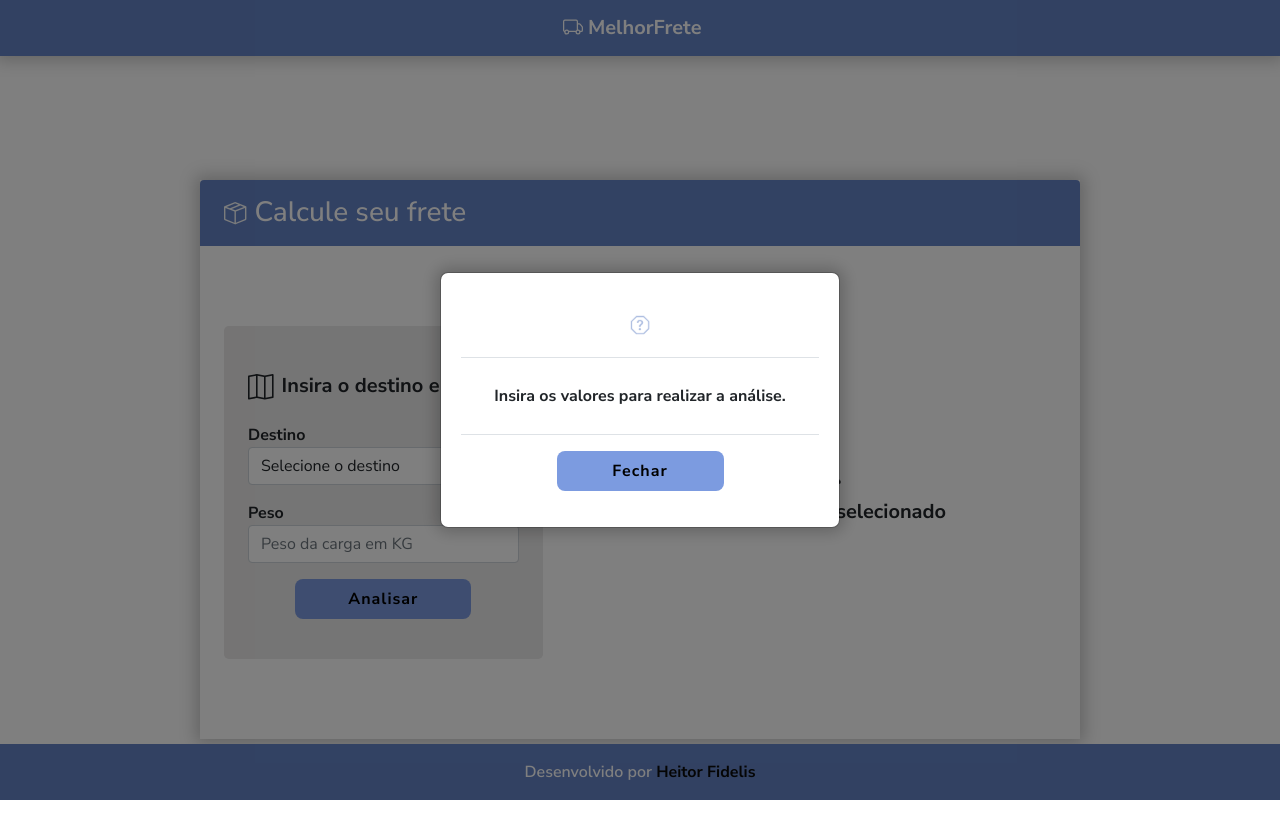
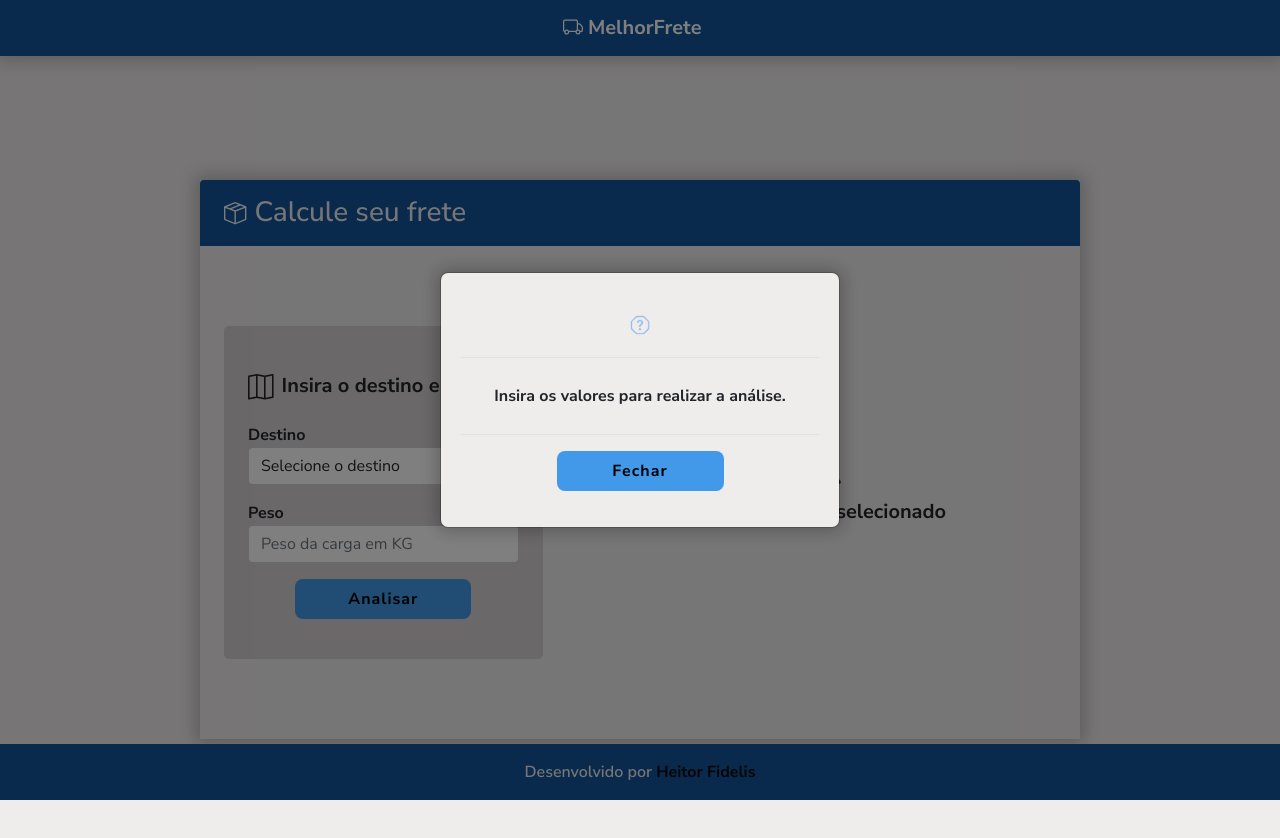
Before and after one commit to hfidelis/desafio-coorlab, a Vue app in the folder code/: page / in a window 1280 px wide. Both pictures are taken after a click on the button "Analisar". Built offline with nearby package versions, Linux system fonts and the light colour scheme; data requests are answered from the project's data file.

Commit message:
feat: Global css and vars added

```diff
--- a/code/src/App.vue
+++ b/code/src/App.vue
@@ -16,11 +16,6 @@ export default {
 </script>
 
 <style>
-  html, body {
-    height: 100vh;
-    width: 100vw;
-  }
-
   #app {
     height: 100%;
     width: 100%;
--- /dev/null
+++ b/code/src/assets/css/global.css
@@ -0,0 +1,26 @@
+@charset 'UTF-8';
+
+:root {
+    --primary-color: #12549a;
+    --light-primary: #4298e9;
+    --dark-primary: #1d4f87;
+    --gray: #d4d0d0;
+    --white: #efecec;
+    --black: #0b0b0b;
+}
+
+* {
+    margin: 0;
+    padding: 0;
+    box-sizing: border-box;
+    font-family: 'Nunito Sans';
+}
+
+html, body {
+    height: 100vh;
+    width: 100vw;
+}
+
+body {
+    background-color: var(--white);
+}
--- a/code/src/components/AlertModal.vue
+++ b/code/src/components/AlertModal.vue
@@ -2,7 +2,7 @@
     <div class="modal">
         <div class="modal-content">
           <div class="modal-header">
-            <b-icon icon="question-octagon" animation="throb" font-scale="2" style="color: #6584c6;"></b-icon>
+            <b-icon icon="question-octagon" animation="throb" font-scale="2" style="color: var(--light-primary);"></b-icon>
           </div>
           <div class="modal-body">
             <p>{{ message }}</p>
@@ -32,9 +32,7 @@
   </script>
 
   <style scoped>
-  * {
-    font-family: 'Nunito Sans', sans-serif;
-  }
+
   .modal {
     display: flex;
     align-items: center;
@@ -55,7 +53,7 @@
 
   .modal-content {
     width: 400px;
-    background-color: #fff;
+    background-color: var(--white);
     border-radius: 8px;
     padding: 20px;
     box-shadow: 0 0 16px 4px rgba(0, 0, 0, 0.220);
@@ -96,7 +94,7 @@
     width: 50%;
     border: none;
 
-    background-color: #7c9be0;
+    background-color: var(--light-primary);
 
     letter-spacing: 1px;
     font-weight: 700;
@@ -108,7 +106,7 @@
   }
 
   .modal-button:hover {
-    background-color: #33466e;
+    background-color: var(--dark-primary);
   }
 
   @media (max-width: 768px) {
--- a/code/src/components/BestFooter.vue
+++ b/code/src/components/BestFooter.vue
@@ -11,9 +11,6 @@ export default {
 </script>
 
 <style scoped>
-    * {
-        font-family: 'Nunito Sans', sans-serif;
-    }
 
     footer {
         position: fixed;
@@ -23,26 +20,26 @@ export default {
         justify-content: center;
         width: 100%;
         height: 56px;
-        background-color: #6584c6 ;
+        background-color: var(--primary-color);
     }
 
     footer p {
-        color: #fff;
+        color: var(--white);
         font-weight: 600;
         margin: 0;
     }
 
     footer a {
-        color: #0B0B0B;
+        color: var(--black);
         font-weight: 700;
         text-decoration: none;
         transition: all 400ms;
     }
 
     footer a:hover {
-        outline: 1px solid #fff;
+        outline: 1px solid var(--white);
         padding: 4px;
 
-        color: #fff;
+        color: var(--white);
     }
 </style>
--- a/code/src/components/BestForm.vue
+++ b/code/src/components/BestForm.vue
@@ -172,10 +172,11 @@ import CompanyCard from './CompanyCard.vue'
                         * e a empresa com o frete mais barato */
 
                         filteredCompanies.forEach(company => {
-                    /* Convertendo os valores de String para números */
+                        /* Convertendo os valores de String para números
+                         * e realizando os cálculos de peso leve e peso "pesado" */
                         let lightCost = parseFloat(company.cost_transport_light.replace('R$ ', '')) * this.weight;
                         let heavyCost = parseFloat(company.cost_transport_heavy.replace('R$ ', '')) * this.weight;
-                    let deliveryTime = parseInt(company.lead_time.replace('h', ''));
+                        let leadTime = parseInt(company.lead_time.replace('h', ''));
 
                         const cost = this.weight <= 100 ? lightCost : heavyCost;
 
@@ -185,8 +186,8 @@ import CompanyCard from './CompanyCard.vue'
                             this.minCost = cost;
                             this.cheapestCompany = company;
                         }
-                    if (deliveryTime < this.minTime)
-                        this.minTime = deliveryTime;
+                        if (leadTime < this.minTime)
+                            this.minTime = leadTime;
                             this.fastestCompany = company;
                         });
 
@@ -213,15 +214,12 @@ import CompanyCard from './CompanyCard.vue'
 
 <style scoped>
 
-    * {
-        font-family: 'Nunito Sans', sans-serif;
-    }
     .container {
         box-shadow: 0 0 16px 4px rgba(0, 0, 0, 0.220);
     }
 
     .form-wrapper {
-        background-color: rgb(235, 234, 234);
+        background-color: var(--gray);
         box-shadow: none;
 
         margin: 80px 0!important;
@@ -232,7 +230,7 @@ import CompanyCard from './CompanyCard.vue'
         align-items: center;
         gap: 8px;
 
-        background-color: #6584c6 ;
+        background-color: var(--primary-color);
     }
 
     .form-title {
@@ -261,20 +259,20 @@ import CompanyCard from './CompanyCard.vue'
 
         border-radius: 8px;
 
-        background-color: #7c9be0;
+        background-color: var(--light-primary);
         border: none;
 
         transition: all 400ms;
     }
 
     button:hover {
-        background-color: #33466e;
+        background-color: var(--dark-primary);
     }
 
     .container-title {
         margin: 0;
 
-        color: #fff;
+        color: var(--white);
     }
 
     .empty-data {
--- a/code/src/components/BestHeader.vue
+++ b/code/src/components/BestHeader.vue
@@ -23,14 +23,10 @@
 <style scoped>
 
     .navbar {
-    background-color: #6584c6 !important;
+    background-color: var(--primary-color) !important;
     box-shadow: 0 0 16px 4px rgba(0, 0, 0, 0.220);
     }
 
-    img {
-        height: 30px;
-        width: 30px;
-    }
     .navbar-brand {
     font-weight: 700;
     font-family: 'Nunito Sans', sans-serif;
--- a/code/src/components/BestTransport.vue
+++ b/code/src/components/BestTransport.vue
@@ -11,7 +11,7 @@
       </div>
 
       <div id="api-error-div" v-if="apiError">
-        <b-icon icon="emoji-frown" font-scale="4" style="color: #7c9be0;"></b-icon>
+        <b-icon icon="emoji-frown" font-scale="4" style="color: var(--light-primary);"></b-icon>
         <h2>Não foi possível se conectar com o servidor.<br>Erro: {{ errorInfo[0] }} {{ errorInfo[1] }} {{ errorInfo[2] }}</h2>
       </div>
 
@@ -67,6 +67,7 @@ export default {
         const apiUrl = "http://localhost:3000/transport"
         const response = await fetch(apiUrl)
         const data = await response.json()
+
         this.companies = data
         this.isLoading = false
         this.apiError = false
--- a/code/src/components/CompanyCard.vue
+++ b/code/src/components/CompanyCard.vue
@@ -46,10 +46,6 @@ export default {
 
 <style scoped>
 
-    * {
-        font-family: 'Nunito Sans', sans-serif;
-    }
-
     p {
         margin: 0;
     }
@@ -67,7 +63,6 @@ export default {
 
     }
 
-
     .company-info {
         height: 100%;
         width: 70%;
@@ -80,7 +75,7 @@ export default {
     .icon-div {
         height: 100%;
         width: 20%;
-        background-color: #7c9be0;
+        background-color: var(--light-primary);
 
         display: flex;
         align-items: center;
@@ -98,7 +93,7 @@ export default {
         justify-content: center;
         flex-direction: column;
 
-        background-color: rgb(234, 230, 230);
+        background-color: var(--gray);
         border-radius: 0 12px 12px 0;
 
         padding: 12px 16px;
@@ -117,7 +112,7 @@ export default {
         justify-content: center;
         flex-direction: column;
 
-        background-color: rgb(210, 209, 209);
+        background-color: var(--gray);
 
         border-radius: 12px;
         padding: 12px;
@@ -137,6 +132,10 @@ export default {
         .company-card {
             flex-direction: column;
         }
+
+        .freight-price {
+            width: 50%;
+        }
     }
 
 
--- a/code/src/components/LoadIcon.vue
+++ b/code/src/components/LoadIcon.vue
@@ -12,7 +12,7 @@
 
 <style scoped>
     .load-wrapper {
-        background-color: #6584c6;
+        background-color: var(--primary-color);
         box-shadow: 0 0 24px 2px rgba(0, 0, 0, 0.220);
         border-radius: 50%;
         height: 60px;
--- a/code/src/main.js
+++ b/code/src/main.js
@@ -8,6 +8,7 @@ import App from './App.vue'
 
 import 'bootstrap/dist/css/bootstrap.css'
 import 'bootstrap-vue/dist/bootstrap-vue.css'
+import '../src/assets/css/global.css'
 
 Vue.use(BootstrapVue)
 Vue.use(BootstrapVueIcons)
```
Lines whose indentation alone changed are shown as unchanged.
